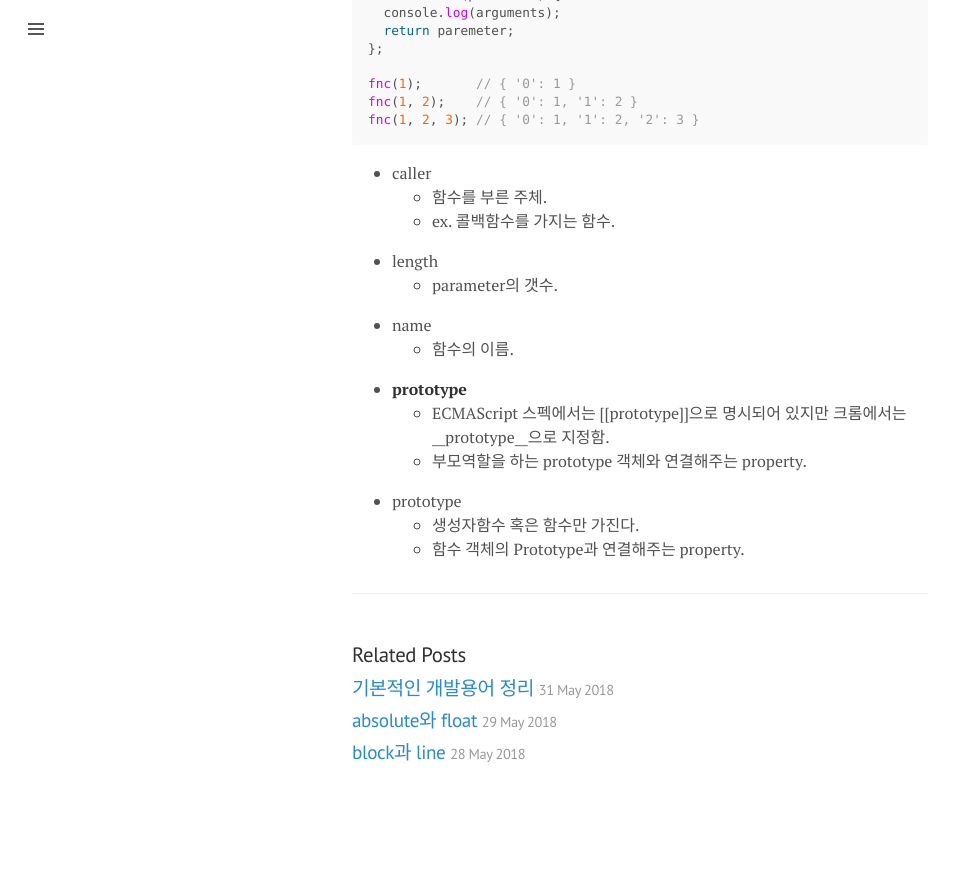
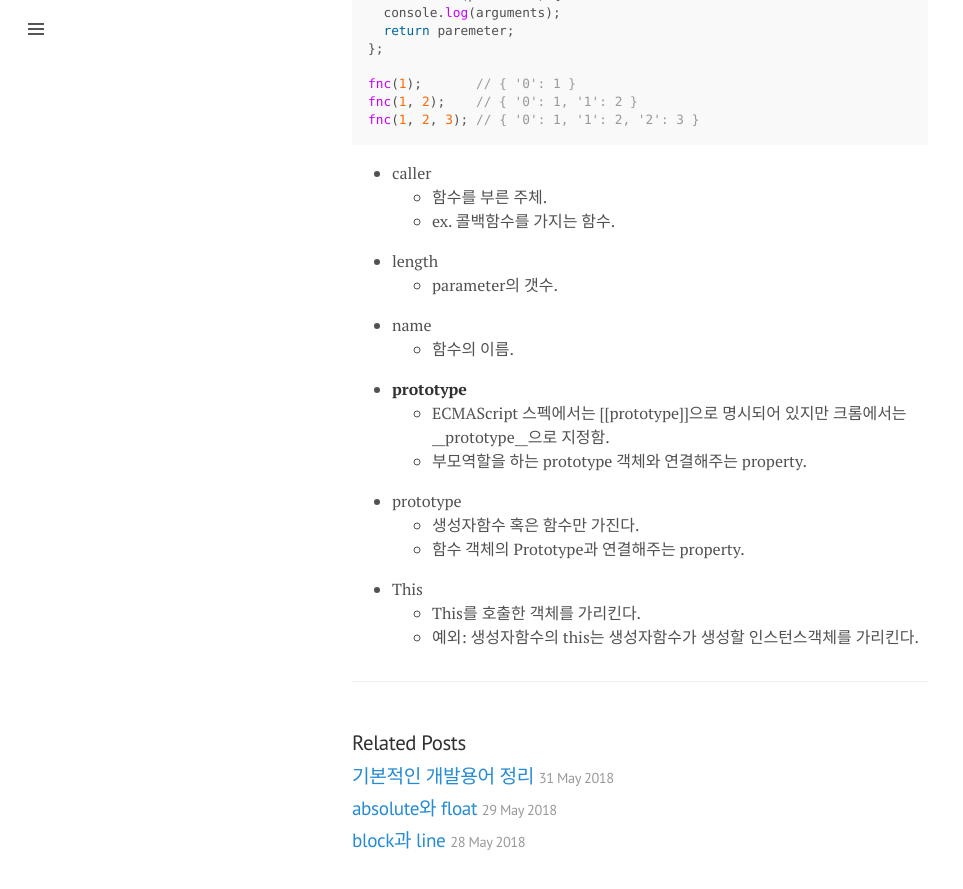
Before and after one commit to austinpark420/austinpark420.github.io, a Jekyll site: the page built from _posts/2018-05-31-javascript.md, in a window 1280 px wide and 900 px high, scrolled down 1686 px. Shown: the top 889 px of the window, without its empty margins (0-963 px from the left). Built offline with Jekyll 4.4.1, drawn with Linux system fonts in a browser that asks for light colours; before the commit the page ends 2498 px from its top, so only the background shows below that.

Commit message:
edit posts/javascript

```diff
--- a/_posts/2018-05-31-javascript.md
+++ b/_posts/2018-05-31-javascript.md
@@ -90,3 +90,7 @@ fnc(1, 2, 3); // { '0': 1, '1': 2, '2': 3 }
 * prototype
   * 생성자함수 혹은 함수만 가진다.
   * 함수 객체의 Prototype과 연결해주는 property.
+
+* This
+  * This를 호출한 객체를 가리킨다.
+  * 예외: 생성자함수의 this는 생성자함수가 생성할 인스턴스객체를 가리킨다.
```
